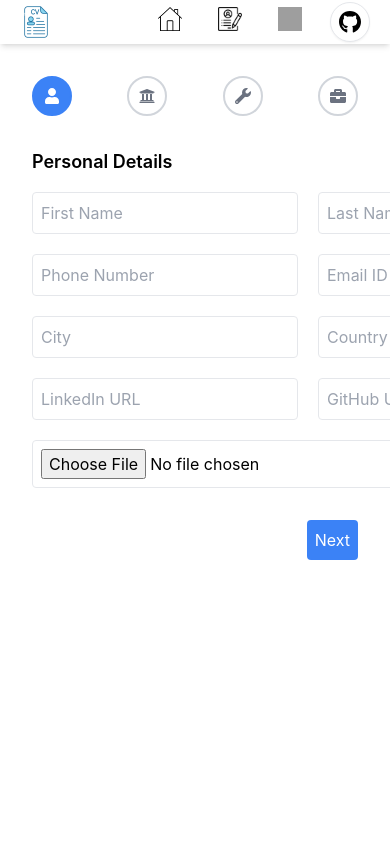
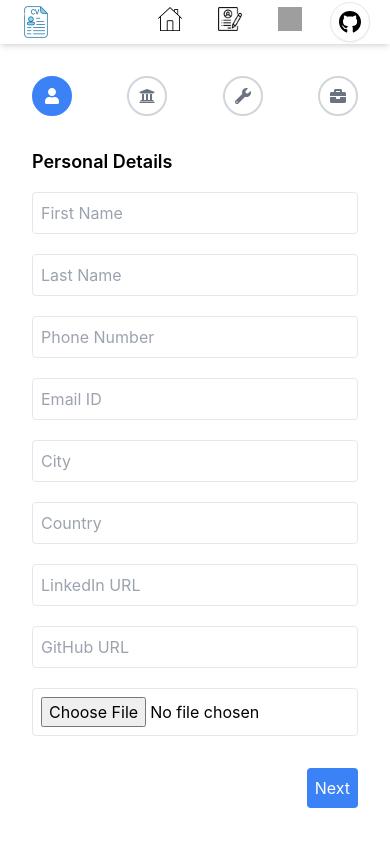
Before and after one commit to Surendra6/your-cv-builder, a React (Vite) app: page /your-cv-builder/cv-builder/1 in a window 390 px wide. Built offline with nearby package versions, Linux system fonts and the light colour scheme; grey boxes are pictures that could not be loaded.

Commit message:
Personal Deatils tab elements to be responsive across the devices

```diff
--- a/src/components/PersonalDetails.jsx
+++ b/src/components/PersonalDetails.jsx
@@ -2,7 +2,7 @@ const PersonalDetails = () => {
   return (
     <div className="text-black">
       <h2 className="text-lg font-semibold mb-4">Personal Details</h2>
-      <div className="w-full grid gap-5 sm:grid-cols-1 md:grid-cols-2 ">
+      <div className="grid grid-cols-1 md:grid-cols-2 gap-5">
         <input
           type="text"
           placeholder="First Name"
@@ -42,7 +42,7 @@ const PersonalDetails = () => {
         <input
           type="file"
           placeholder="Profile Picture"
-          className="border p-2 rounded col-span-2"
+          className="border p-2 rounded col-span-1 md:col-span-2"
         />
       </div>
     </div>
```
